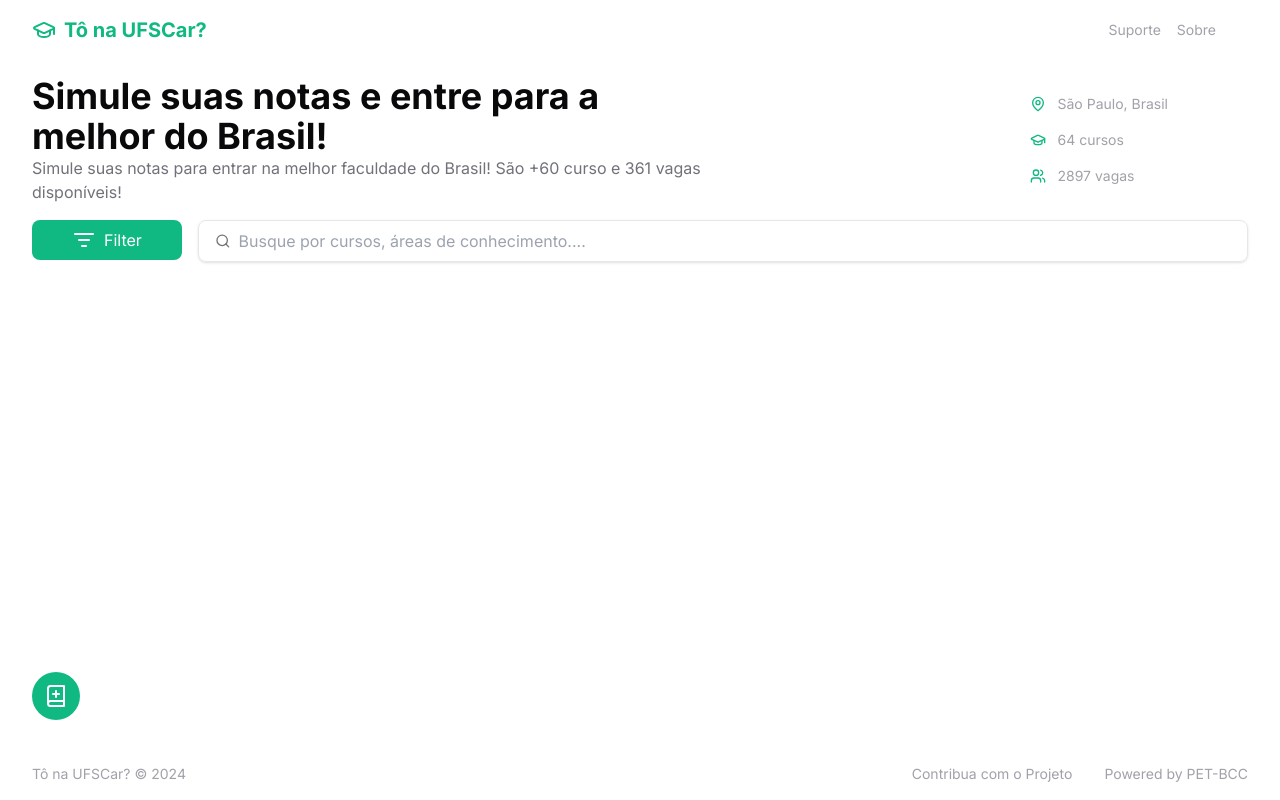
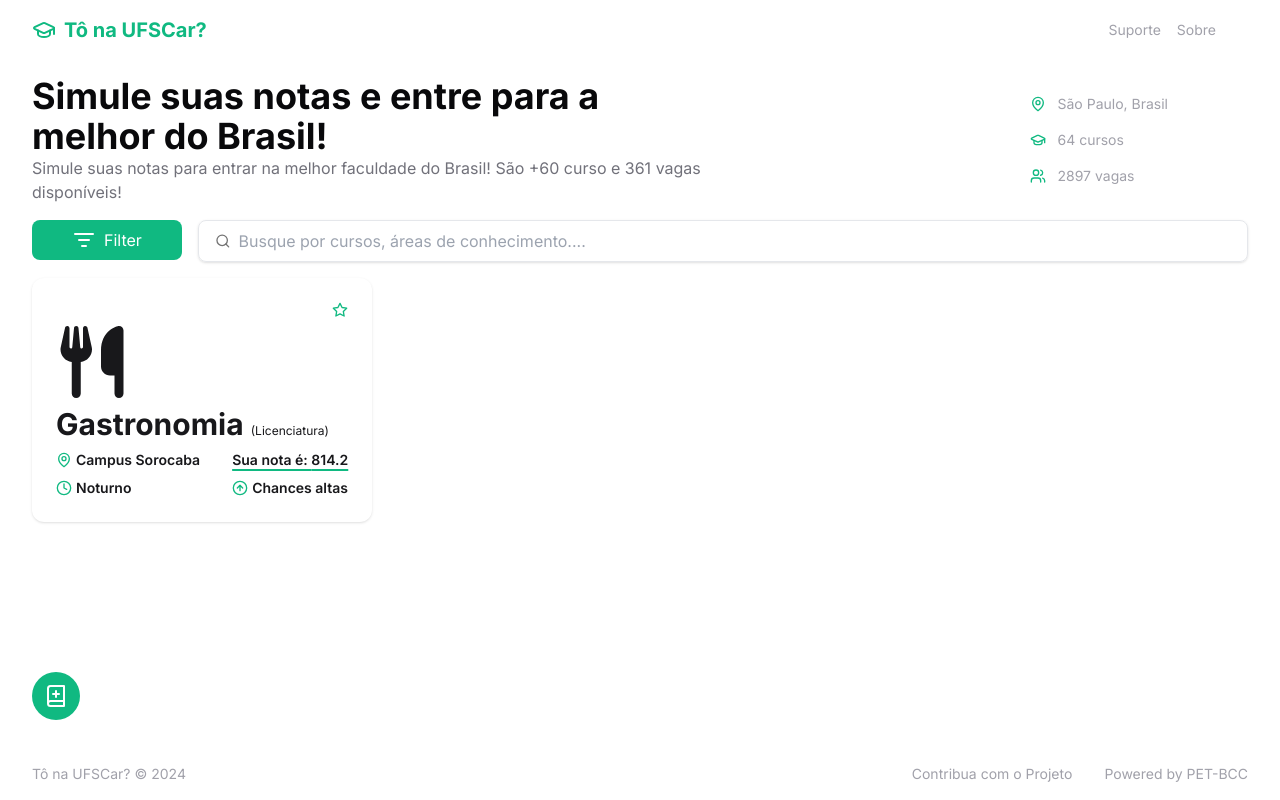
Before and after one commit to petbccufscar/to-na-ufscar, a Next.js app: page / in a window 1280 px wide. Built offline with nearby package versions, Linux system fonts and the light colour scheme.

Commit message:
feat: course card

```diff
--- a/package.json
+++ b/package.json
@@ -14,7 +14,8 @@
     "next": "14.2.3",
     "next-themes": "^0.3.0",
     "react": "^18",
-    "react-dom": "^18"
+    "react-dom": "^18",
+    "react-icons": "^5.2.1"
   },
   "devDependencies": {
     "@types/node": "^20",
--- a/src/app/page.tsx
+++ b/src/app/page.tsx
@@ -1,3 +1,4 @@
+import CardsSection from "@/components/pages/home/CardsSection";
 import SearchArea from "@/components/pages/home/SearchArea";
 import { AboutSection } from "@/components/templates/AboutSection";
 import { GraduationCap, MapPin, Users } from "lucide-react";
@@ -19,6 +20,7 @@
 				</div>
 			</AboutSection.Wrapper>
 			<SearchArea/>
+			<CardsSection/>
 		</main>
 	);
 }
--- /dev/null
+++ b/src/components/pages/home/CardsSection/Card.tsx
@@ -0,0 +1,45 @@
+import { getIcon } from '@/utils/getIcon.utils'
+import { CircleArrowUp, Clock, MapPin, Star } from 'lucide-react';
+import React from 'react'
+
+interface CardProps {
+    curso: Course
+}
+
+const Card = ({ curso }: CardProps) => {
+    const IconComponent = getIcon(curso.nome);
+
+    return (
+        <div className='flex flex-col bg-white dark:bg-zinc-900 text-zinc-900 dark:text-zinc-50  rounded-xl shadow gap-2 p-6 w-fit hover:bg-zinc-100 dark:hover:bg-zinc-800 cursor-pointer'>
+            <div className='flex justify-end'>
+                <Star size={16} color='#10b981'/>
+            </div>
+
+            {IconComponent && <IconComponent className='text-7xl' />}
+            <h2 className='font-bold text-3xl'>{curso.nome} <span className='text-xs font-normal'>({curso.modelo})</span> </h2>
+            <div className='flex justify-between gap-8'>
+                <div className='flex flex-col gap-2'>
+                    <div className='flex items-center gap-1'>
+                        <MapPin size={16} color='#10b981'/>
+                        <p className='font-semibold text-sm'>Campus {curso.campus}</p>
+                    </div>
+                    <div className='flex items-center gap-1'>
+                        <Clock size={16} color='#10b981'/>
+                        <p className='font-semibold text-sm'>{curso.periodo}</p>
+                    </div>
+                </div>
+                <div className='flex flex-col gap-2'>
+                    <div>
+                        <p className='text-sm font-semibold underline decoration-emerald-500 decoration-2 underline-offset-4'>Sua nota é: {814.20}</p>
+                    </div>
+                    <div className='flex items-center gap-1'>
+                        <CircleArrowUp size={16} color='#10b981'/>
+                        <p className='font-semibold text-sm' >Chances {"altas"}</p>
+                    </div>
+                </div>
+            </div>
+        </div>
+    )
+}
+
+export default Card
--- /dev/null
+++ b/src/components/pages/home/CardsSection/index.tsx
@@ -0,0 +1,43 @@
+import React from 'react'
+import Card from './Card'
+
+const gastronomia = {
+    id: 1,
+    nome: "Gastronomia",
+    modelo: "Licenciatura",
+    campus: "Sorocaba",
+    periodo: "Noturno",
+    vagas: 60,
+    notas: {
+        2024: {
+            sisu: 721.65,
+            maxima: 821.21,
+            minima: 524.65,
+            areas: {
+                linguagens: 2,
+                humanas: 1,
+                naturezas: 3,
+                matematica: 1,
+                redacao: 3
+            },
+            minimos: {
+                linguagens: 1,
+                humanas: 1,
+                naturezas: 1,
+                matematica: 1,
+                redacao: 200
+            }
+        }
+    }
+}
+
+
+const CardsSection = () => {
+    return (
+        <div>
+            <Card curso={gastronomia} />
+        </div>
+    )
+}
+
+export default CardsSection
--- a/src/components/pages/home/SearchArea.tsx
+++ b/src/components/pages/home/SearchArea.tsx
@@ -49,7 +49,7 @@
 //Pop up com as opções de filtro
 const FilterBox = () => {
     return (
-        <div className='flex flex-col bg-white dark:bg-zinc-900 rounded-2xl shadow gap-2 p-4 w-56'>
+        <div className='absolute top-12 flex flex-col bg-white dark:bg-zinc-900 rounded-2xl shadow-lg gap-2 p-4 w-56 z-10 border dark:border-zinc-800'>
             <FilterSelection text='São Carlos' />
             <FilterSelection text='Sorocaba' />
             <FilterSelection text='Lagoa do Sino' />
@@ -78,7 +78,7 @@
     }
 
     return (
-        <div className='flex flex-col gap-1'>
+        <div className='relative flex flex-col gap-1'>
             <div className='flex gap-4'>
                 <div className='flex flex-col gap-2'>
                     <FilterIcon handleFilterOnClick={handleFilterOnClick} />
--- /dev/null
+++ b/src/utils/getIcon.utils.ts
@@ -0,0 +1,8 @@
+import { FaUtensils } from 'react-icons/fa6';
+
+export const getIcon = (name: string) => {
+    switch (name.toLowerCase()){
+        case 'gastronomia':
+            return FaUtensils
+    }
+}
```
Also changed, not shown: src/data.json (added, +33 -0 lines), src/types/Course.types.ts (added, +31 -0 lines), 1 other file (tests, documents, lock files or other folders).
